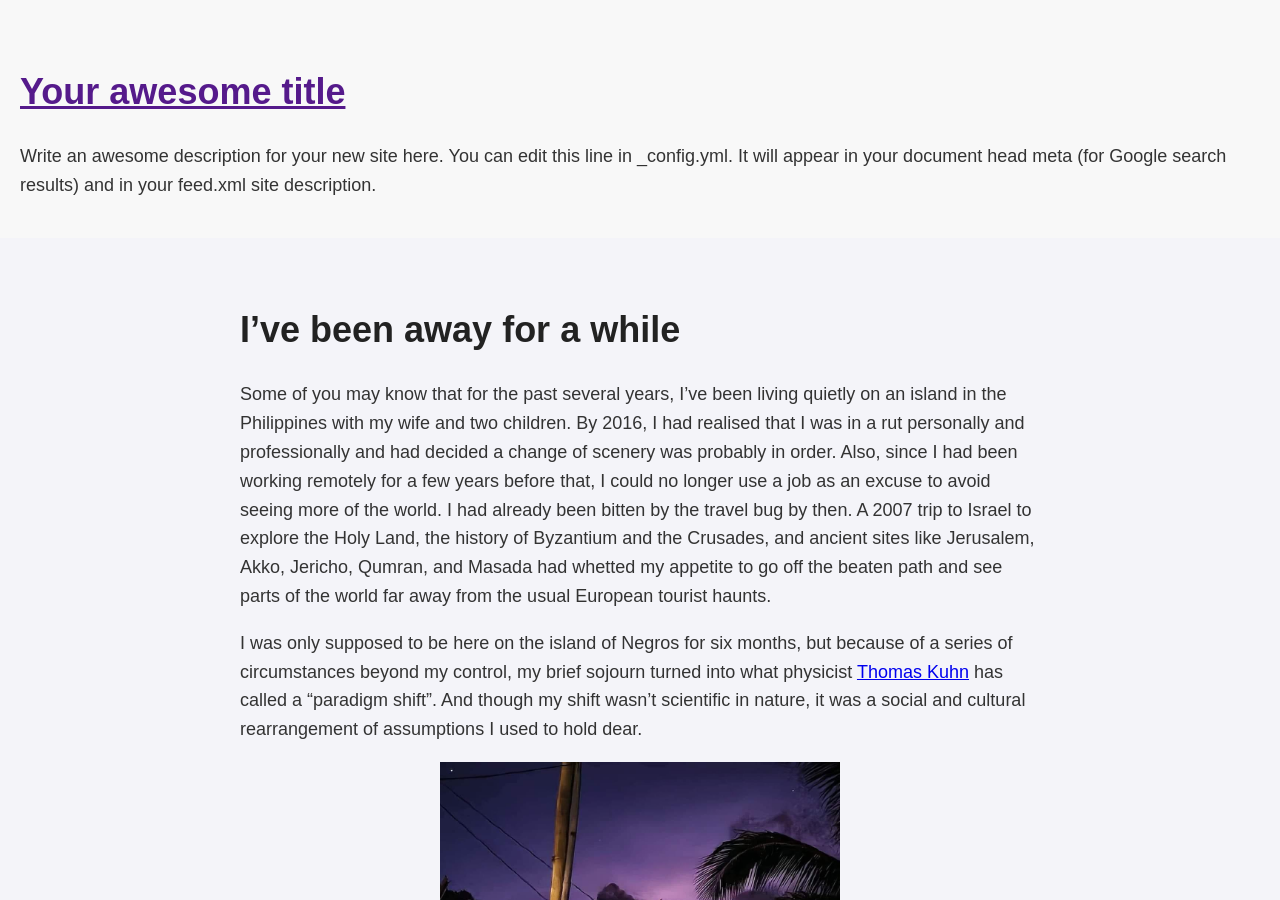
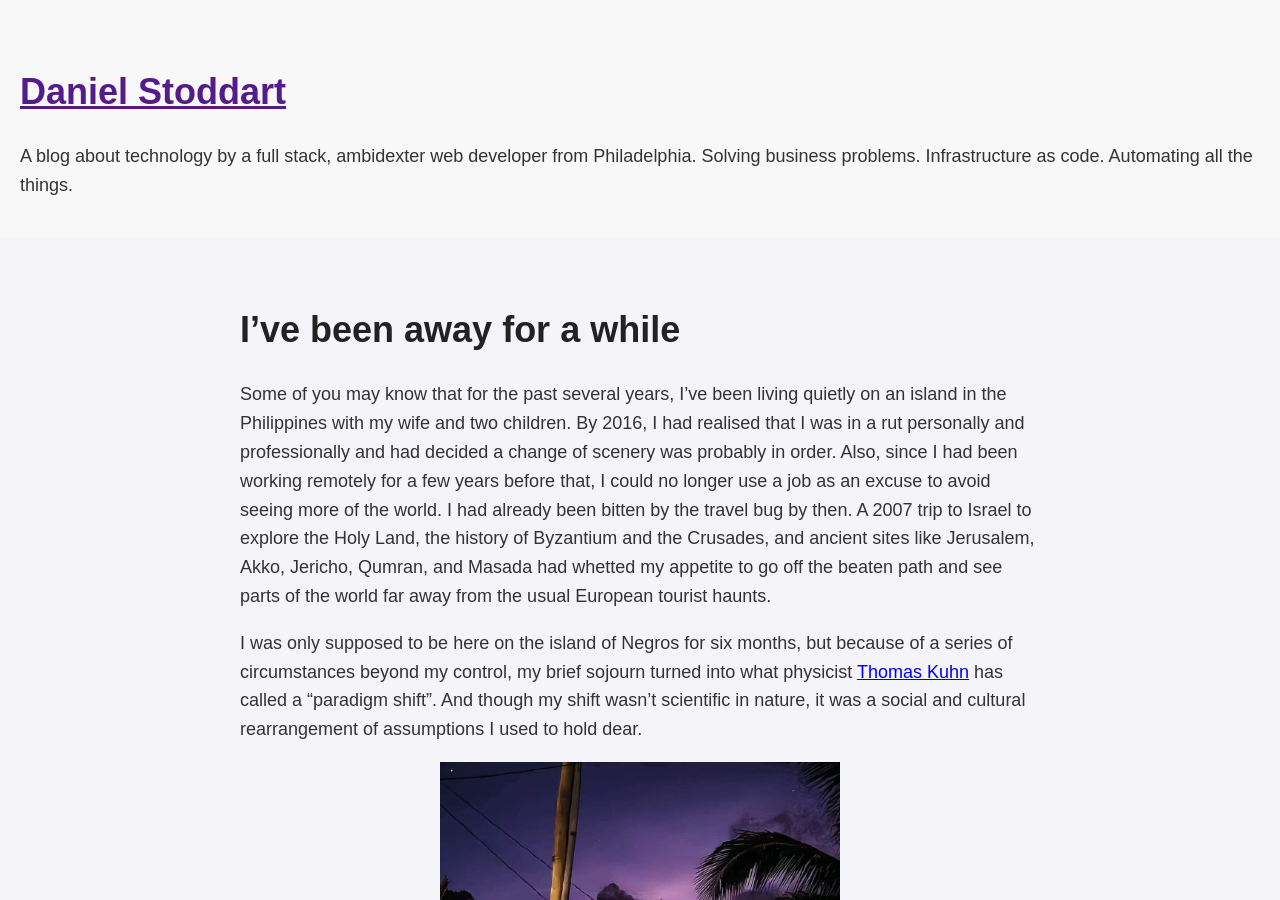
Before and after one commit to stoddart/stoddart.github.io, a Jekyll site: the page built from _posts/2024-06-03-my-first-post.md, in a window 1280 px wide and 900 px high. Built offline with Jekyll 4.4.1, drawn with Linux system fonts in a browser that asks for light colours; some of the changed text lies outside the part shown.

Commit message:
Added title, email, and description

```diff
--- a/_config.yml
+++ b/_config.yml
@@ -18,12 +18,10 @@
 # You can create any custom variable you would like, and they will be accessible
 # in the templates via {{ site.myvariable }}.
 
-title: Your awesome title
-email: your-email@example.com
+title: Daniel Stoddart
+email: stoddart@gmail.com
 description: >- # this means to ignore newlines until "baseurl:"
-  Write an awesome description for your new site here. You can edit this
-  line in _config.yml. It will appear in your document head meta (for
-  Google search results) and in your feed.xml site description.
+  A blog about technology by a full stack, ambidexter web developer from Philadelphia. Solving business problems. Infrastructure as code. Automating all the things.
 baseurl: "" # the subpath of your site, e.g. /blog
 url: "" # the base hostname & protocol for your site, e.g. http://example.com
 twitter_username: jekyllrb
```
